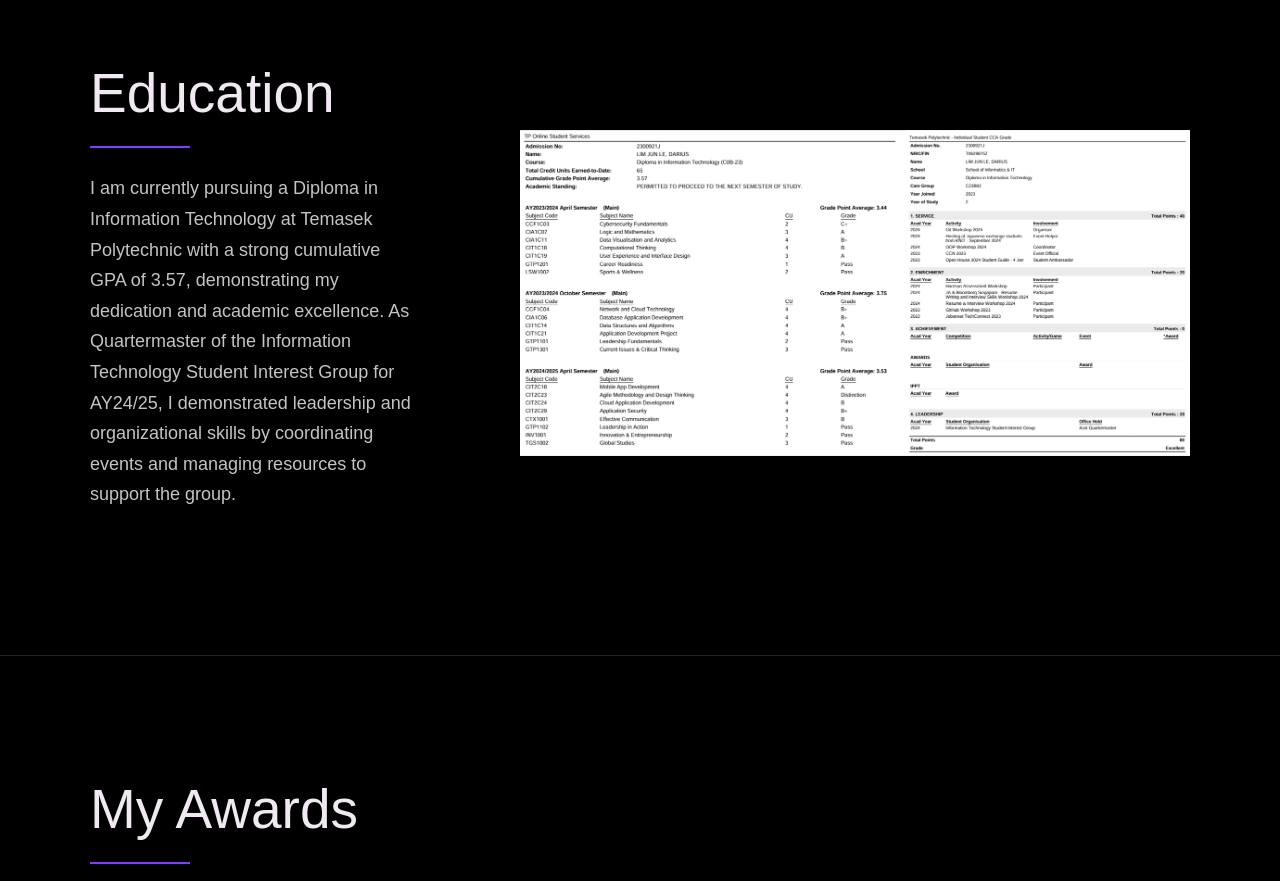
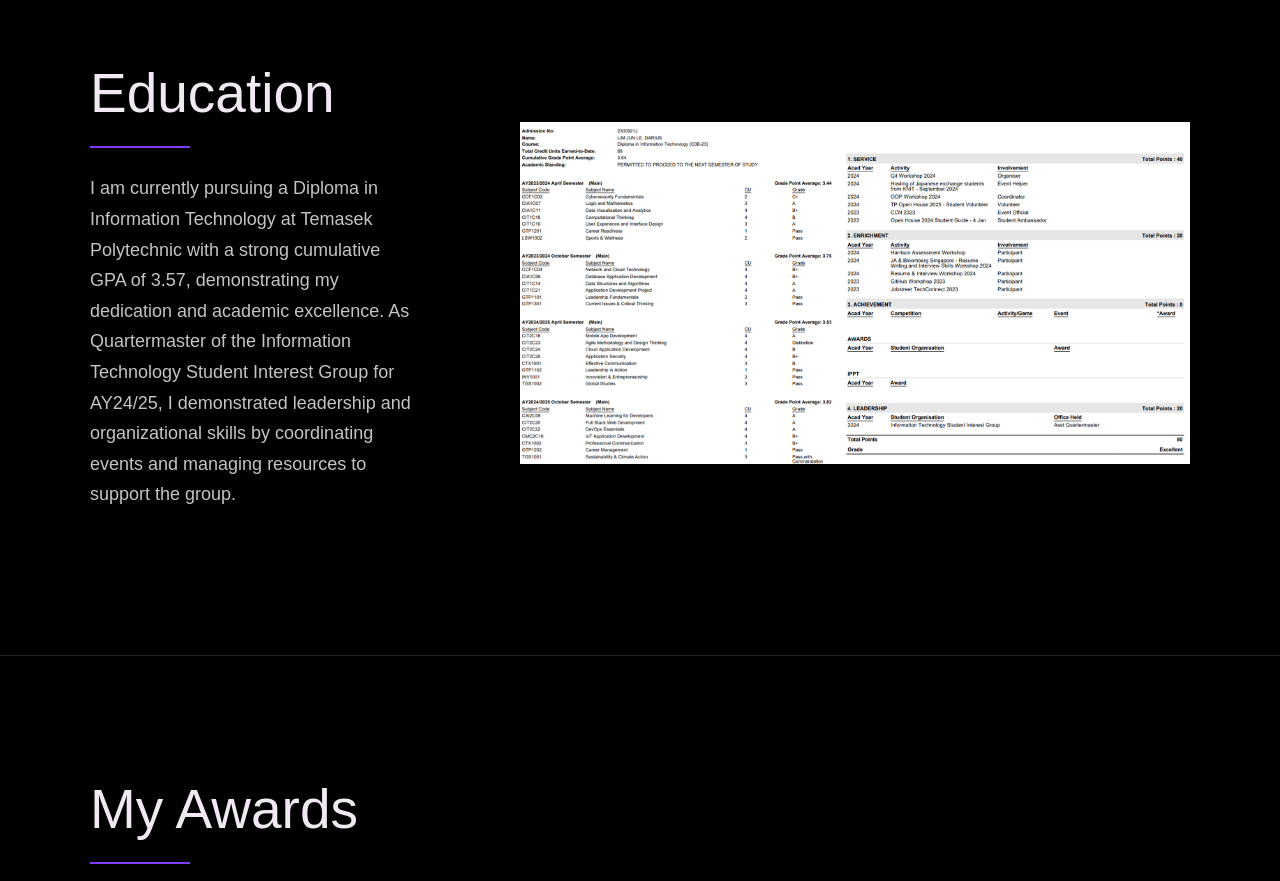
Before and after one commit to DariusLim321/portfolio, a plain HTML site: page index.html in a window 1280 px wide. Shown: the part 8360-9241 px from the top of the page. Drawn offline with Linux system fonts and the light colour scheme; a script that the page names is missing; a web font is replaced by a local one.

Commit message:
Update index.html

```diff
--- a/index.html
+++ b/index.html
@@ -248,7 +248,7 @@
                 </p>
               </div>
               <div class="work__image-box">
-                <img src="assets/img/GRADES.png" alt="Grades" class="work__image" style="width: 1500px; height: auto;" />
+                <img src="assets/img/results.png" alt="Grades" class="work__image" style="width: 1500px; height: auto;" />
               </div>
             </div>
           </section>
```
